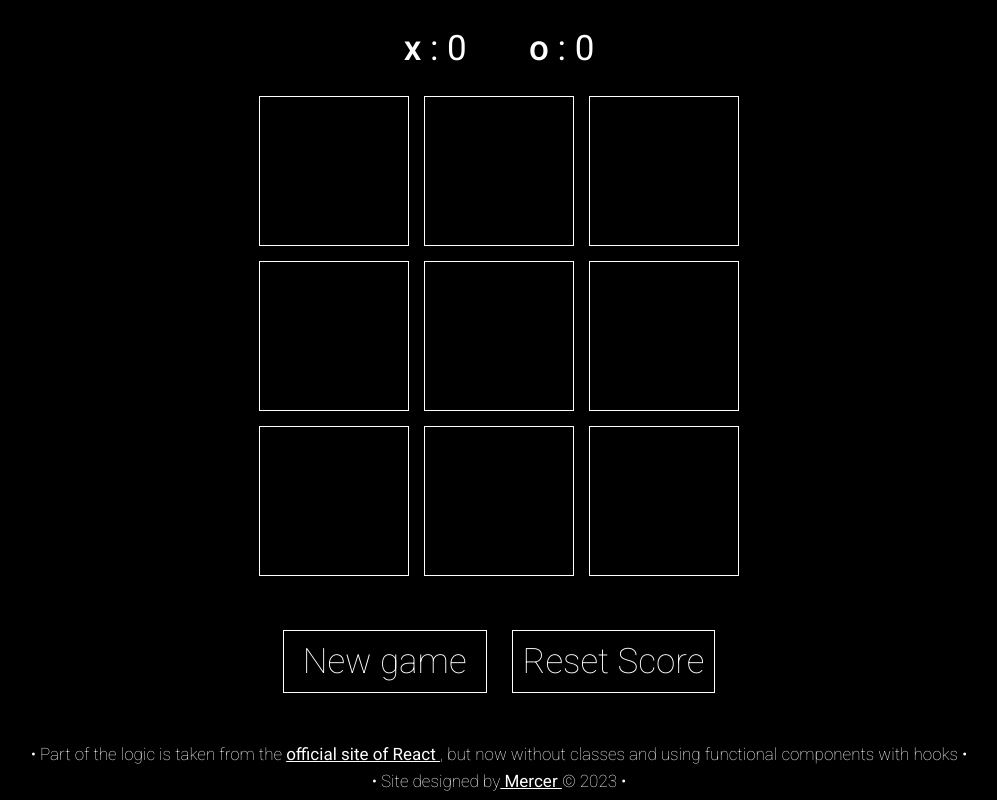
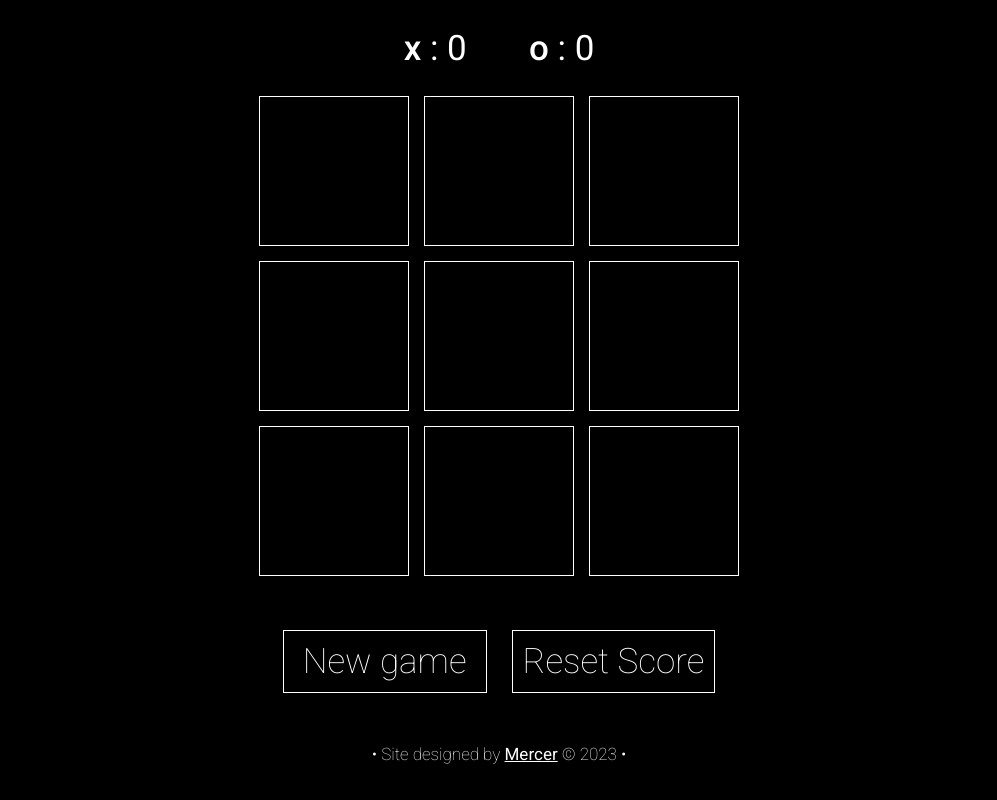
Before and after one commit to AleksMercer/Tic-Tac-Toe, a React (Create React App) app: page / in a window 1280 px wide. Shown: the part 194-994 px from the top of the page, without its empty margins (141-1138 px from the left). After the commit the page ends 967 px from the top, so only its background shows below. Built offline with nearby package versions, Linux system fonts and the light colour scheme.

Commit message:
20.03.2023 / delete description

```diff
--- a/src/app/App.jsx
+++ b/src/app/App.jsx
@@ -11,8 +11,7 @@ function App() {
       <Game />
 
       <footer>
-        <p>• Part of the logic is taken from the <a className='href-name' href="https://reactjs.org/tutorial/tutorial.html"> official site of React </a>, but now without classes and using functional components with hooks •</p>
-        <p>•<span> Site designed by</span><a className='href-name' href="https://github.com/AleksMercer"> Mercer </a>© 2023 •</p>
+        <p>•<span> Site designed by</span> <a className='href-name' href="https://github.com/AleksMercer">Mercer</a> © 2023 •</p>
       </footer>
     </>
   )
```
